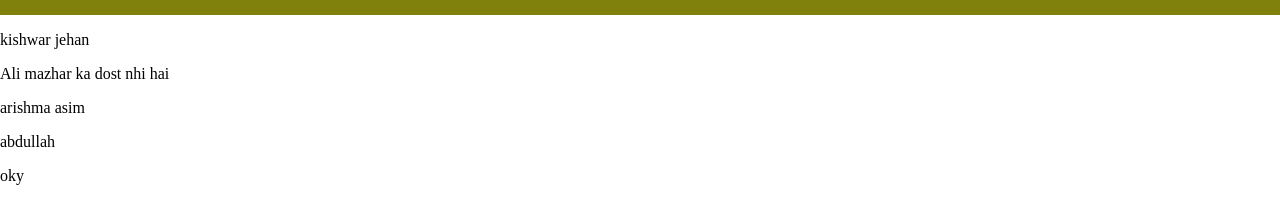
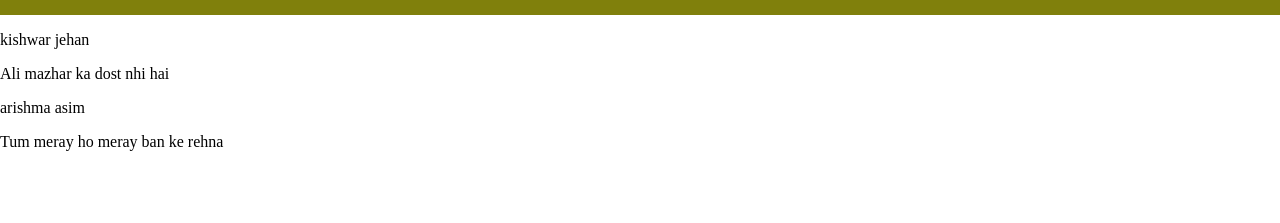
Before and after one commit to kishwarjehan1/202210C, a plain HTML site: page index.html in a window 1280 px wide. Shown: the part 65-288 px from the top of the page. Drawn offline with Linux system fonts and the light colour scheme.

Commit message:
Create index.html

```diff
--- a/index.html
+++ b/index.html
@@ -40,7 +40,6 @@
     <p> kishwar jehan</p>
     <p> Ali mazhar ka dost nhi hai </p>
     <p> arishma asim <p>
-    <p> abdullah </p>
-        <p> oky<p>
+    <p> Tum meray ho meray ban ke rehna</P>
 </body>
 </html>
```
